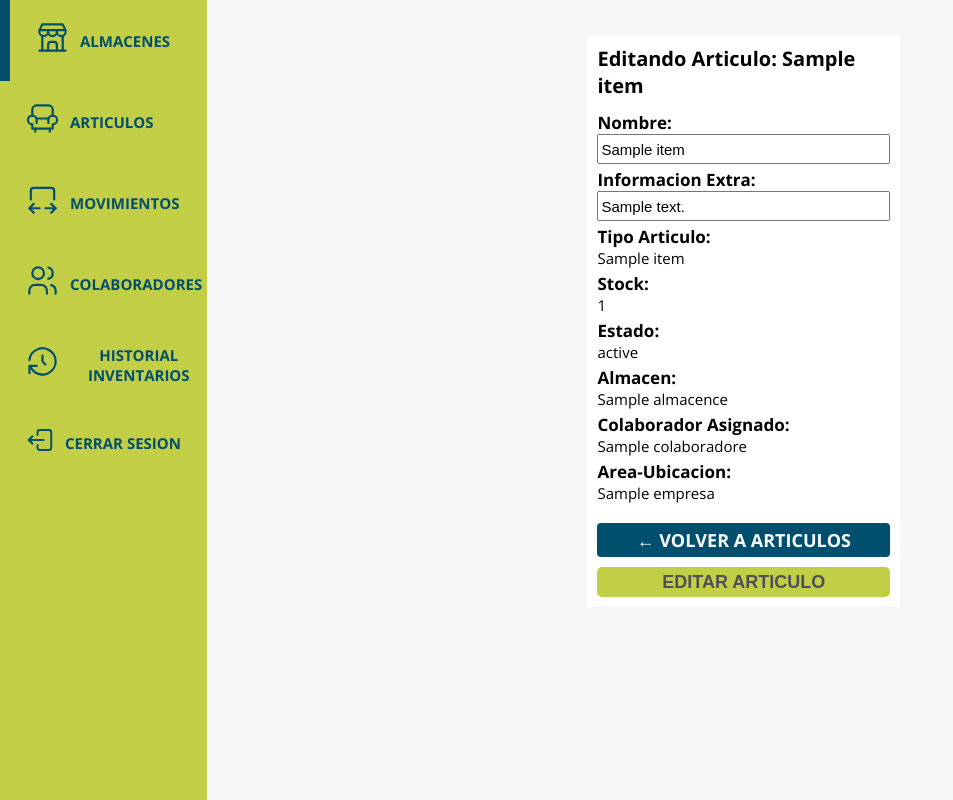
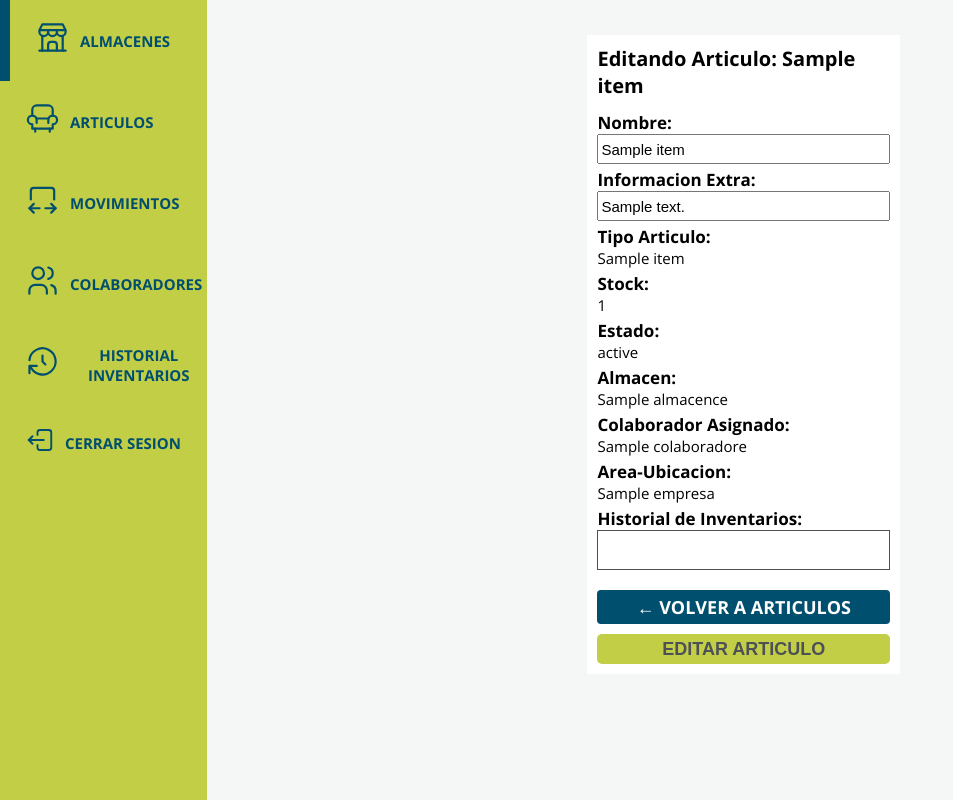
Before and after one commit to ViTh0X/aplicaciones_incasur, a Django app: page /logistica/editar-item/1/ in a window 1280 px wide. Shown: the whole page, without its empty margins (0-953 px from the left). Run offline with Django 5.2, Linux system fonts and the light colour scheme; a user stored in the database is signed in; tables that the repository leaves empty hold one stand-in row (values such as "Sample post").

Commit message:
Editar Formulario items1

```diff
--- a/static/logistica/style.css
+++ b/static/logistica/style.css
@@ -573,7 +573,7 @@ ul{
     overflow-y: auto;
     overflow-x: hidden;
     border: 1px solid var(--colorFondo);
-    height: 2rem;
+    height: 4rem;
     padding: 0.5rem;
 }
 .tabla_mini{
--- a/templates/logistica/formulario_editar_item.html
+++ b/templates/logistica/formulario_editar_item.html
@@ -42,6 +42,19 @@
                 <label for="">Area-Ubicacion:</label>
                 {{ item.id_area }}
             </div>
+            <div class="campos_textoopciones">
+                <label for="">Historial de Inventarios:</label>
+                <div class="tabla_mini_container">
+                    <table class="tabla_mini">
+                        <tbody>
+                            {% for inven in inventario %}
+                            <td> {{ inven.fecha_modificacion|date:"d/m/Y" }} </td>
+                            <td> Inventariado </td>
+                            {% endfor %}
+                        </tbody>
+                    </table>
+                </div>
+            </div>
             <div class="botones_formularios">
                 <a class="boton_enlace a1" href="{% url 'logistica_items' %}">← Volver a Articulos</a>
                 <button class="boton_formulario" type="submit">Editar Articulo</button>
```
